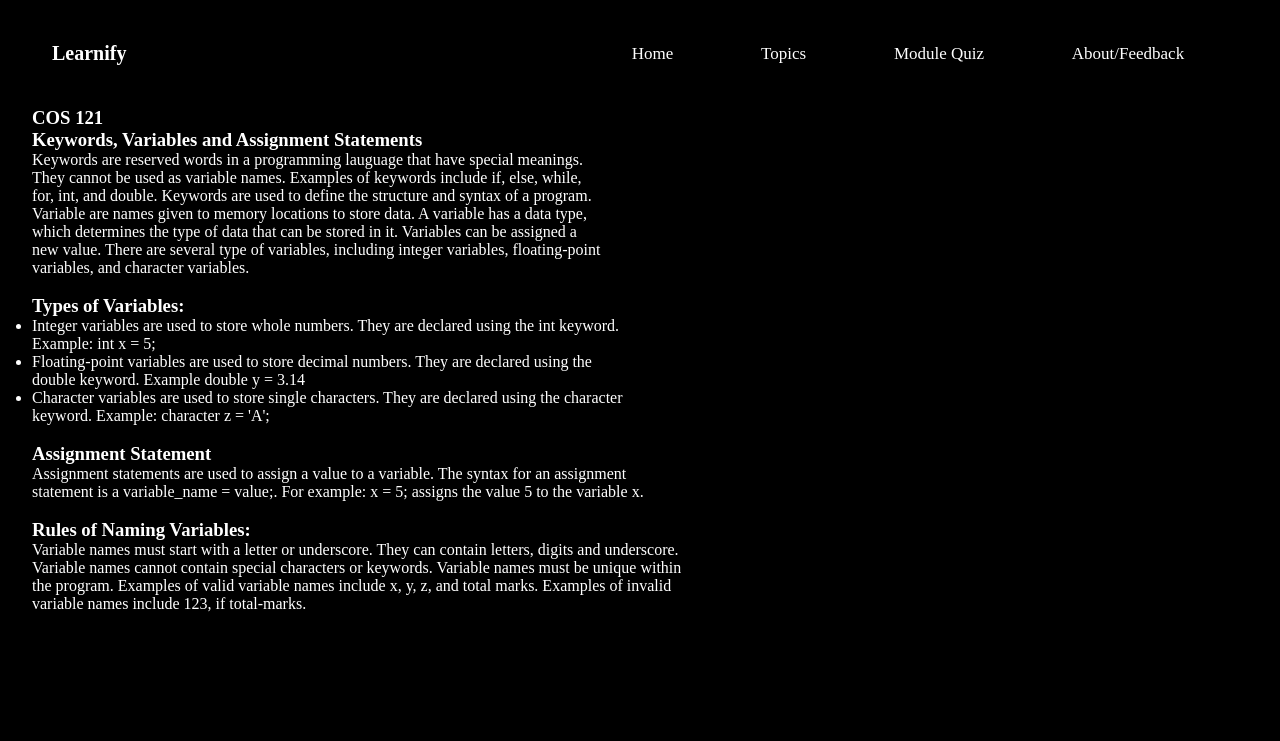
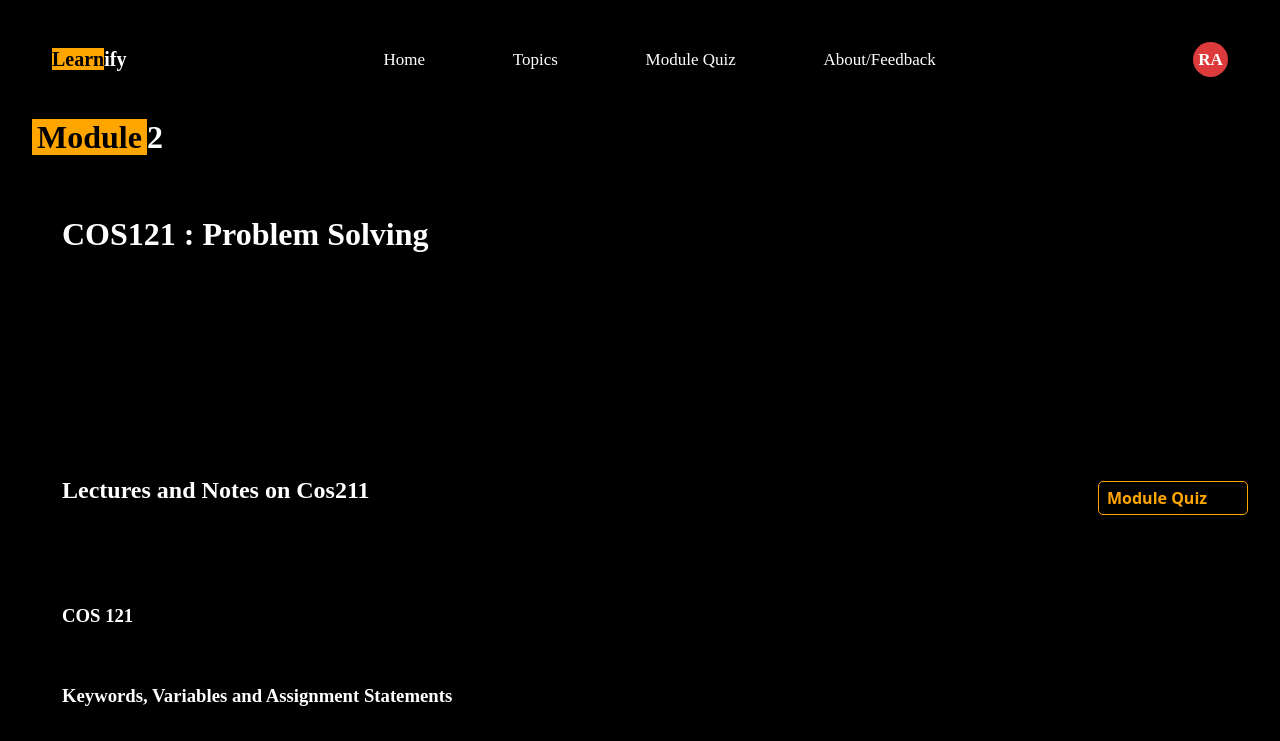
Before and after one commit to WealthTheAmplified/GROUP2-SEN211-PROJECT, a plain HTML site: page lectures/lecture2.html in a window 1280 px wide. Shown: the top 741 px of the page. Drawn offline with Linux system fonts and the light colour scheme; a web font is replaced by a local one.

Commit message:
added header design to all lecture pages

```diff
--- a/Frontend/Demo.css
+++ b/Frontend/Demo.css
@@ -285,7 +285,7 @@ height: 7rem;
     cursor: pointer;
 }
 
-section.content {
+/* section.content {
     margin-top: 3em;
 }
 
@@ -321,7 +321,7 @@ section.content ol ul li {
     justify-content: space-between;
     margin-top: 3em;
 }
-
+ */
 .pagination .prev {
     width: 30%;
     text-align: right;
@@ -358,7 +358,7 @@ section.content ol ul li {
     color: orange;
 }
 
-section.question-area {
+/* section.question-area {
     display: flex;
     justify-content: space-between;
     align-items: center;
@@ -417,9 +417,9 @@ section.question-area .answered-questions {
 
 section.question-area .answered-questions div {
     width: 35px;
-    height: 35px;
+    height: 35px; */
     /* background-color: lime; */
-    border: 1px solid #777;
+/*     border: 1px solid #777;
     margin-top: .5em;
     text-align: center;
     color: #fff;
@@ -427,7 +427,7 @@ section.question-area .answered-questions div {
     font-size: 1.1em;
     padding-top: 0.3em;
     font-family: Monteserrat;
-}
+} */
 
 .course-code {
     font-family: Afacad;
--- a/lectures/lecture2.html
+++ b/lectures/lecture2.html
@@ -5,13 +5,13 @@
     <meta charset="UTF-8">
     <meta name="viewport" content="width=device-width, initial-scale=1.0">
     <title>Module 2</title>
-    <link rel="stylesheet" href="../Frontend/Demo.css">
+    <link rel="stylesheet" href="/GROUP2-SEN211-PROJECT/Frontend/Demo.css">
 </head>
 
 <body>
     <!-- The header is meant to cover the nav bar too, including the logo -->
     <header>
-        <h1><span id="Learn">Learn</span>ify</h1>
+        <h1><span class="Learn">Learn</span>ify</h1>
         <nav>
             <ul>
               <li><p>Home</p></li>
@@ -20,6 +20,7 @@
                 <li><p>About/Feedback</p></li>
             </ul>
         </nav>
+        <div class="profile">RA</div>
 
         <div class="hamburger">
             <div></div>
@@ -27,19 +28,37 @@
             <div></div>
         </div>
     </header>
+
+    <div class="module-btn">
+        <h1><span class="Learn">Module</span>2</h1>
+    </div>
+
+    <div class="HomeContent1">
+        <h1>COS121 : Problem Solving </h1>
+    </div>
+
+    <!-- This is for the Lecture Overview part -->
+    <div class="Lectures-Overview">
+        <div class="lectures-overview-header">
+            <h2>Lectures and Notes on Cos211</h2>
+
+            <button class="quizButton">Module Quiz</button>
+
+        </div>
+
     <section>
-        <main>
-            <h3>COS 121</h3>
-            <h3>Keywords, Variables and Assignment Statements</h3>
-            <P>Keywords are reserved words in a programming lauguage that have special meanings. <br>They cannot be used as variable names. Examples of keywords include if, else, while,<br> for, int, and double. Keywords are used to define the structure and syntax of a program. <br>Variable are names given to memory locations to store data. A variable has a data type, <br>which determines the type of data that can be stored in it. Variables can be assigned a <br>new value. There are several type of variables, including integer variables, floating-point <br>variables, and character variables.<br>
-<br>
+        <main class="Lectures-Overview">
+            <h3 class="lectures-overview-header">COS 121</h3>
+            <h3 class="lectures-overview-header">Keywords, Variables and Assignment Statements</h3>
+            <P>Keywords are reserved words in a programming lauguage that have special meanings. <br>They cannot be used as variable names. Examples of keywords include if, else, while,<br> for, int, and double. Keywords are used to define the structure and syntax of a program. <br>Variable are names given to memory locations to store data. A variable has a data type, <br>which determines the type of data that can be stored in it. Variables can be assigned a <br>new value. There are several type of variables, including integer variables, floating-point <br>variables, and character variables.<br><br>
+
             <h3>Types of Variables:</h3>
-        <ul>
-            <li>Integer variables are used to store whole numbers. They are declared using the int keyword. <br>Example: int x = 5;</li>
-            <li>Floating-point variables are used to store decimal numbers. They are declared using the <br>double keyword. Example double y = 3.14</li>
-            <li>Character variables are used to store single characters. They are declared using the character <br>keyword. Example: character z = &#39;A&#39;;</li>
-        </ul>
-<br>
+                <ul>
+                    <li>Integer variables are used to store whole numbers. They are declared using the int keyword. <br>Example: int x = 5;</li>
+                    <li>Floating-point variables are used to store decimal numbers. They are declared using the <br>double keyword. Example double y = 3.14</li>
+                    <li>Character variables are used to store single characters. They are declared using the character <br>keyword. Example: character z = &#39;A&#39;;</li>
+                </ul><br>
+
             <h3>Assignment Statement</h3>
             <p>Assignment statements are used to assign a value to a variable. The syntax for an assignment <br>statement is a variable_name = value;. For example: x = 5; assigns the value 5 to the variable x.</p>
 <br>
```
Also changed, not shown: Frontend/cos121.html (+1 -1 lines), lectures/Lecture1.html (+16 -9 lines), lectures/lecture3.html (+20 -2 lines), lectures/lecture4.html (+20 -2 lines), lectures/lecture5.html (+20 -2 lines), lectures/lecture6.html (+20 -2 lines).
